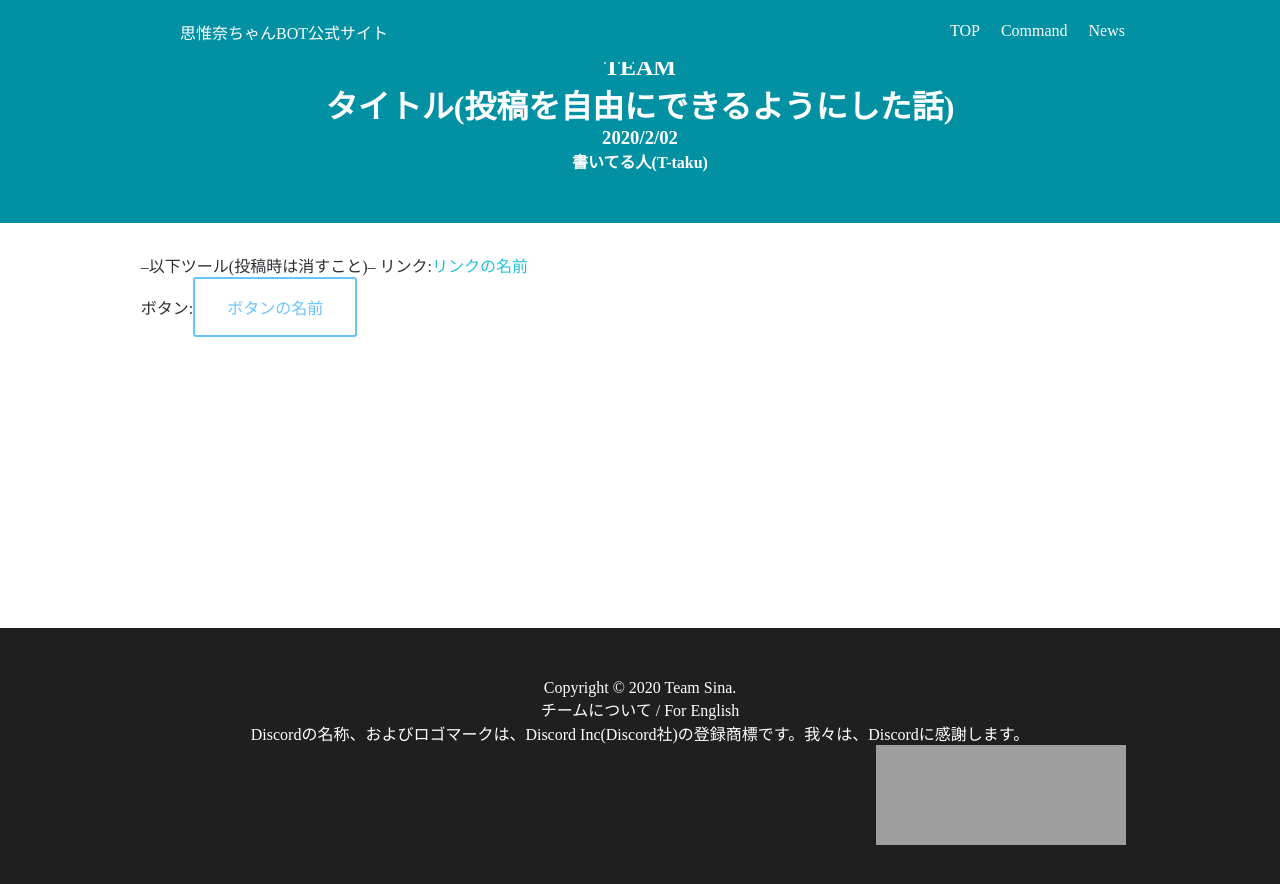
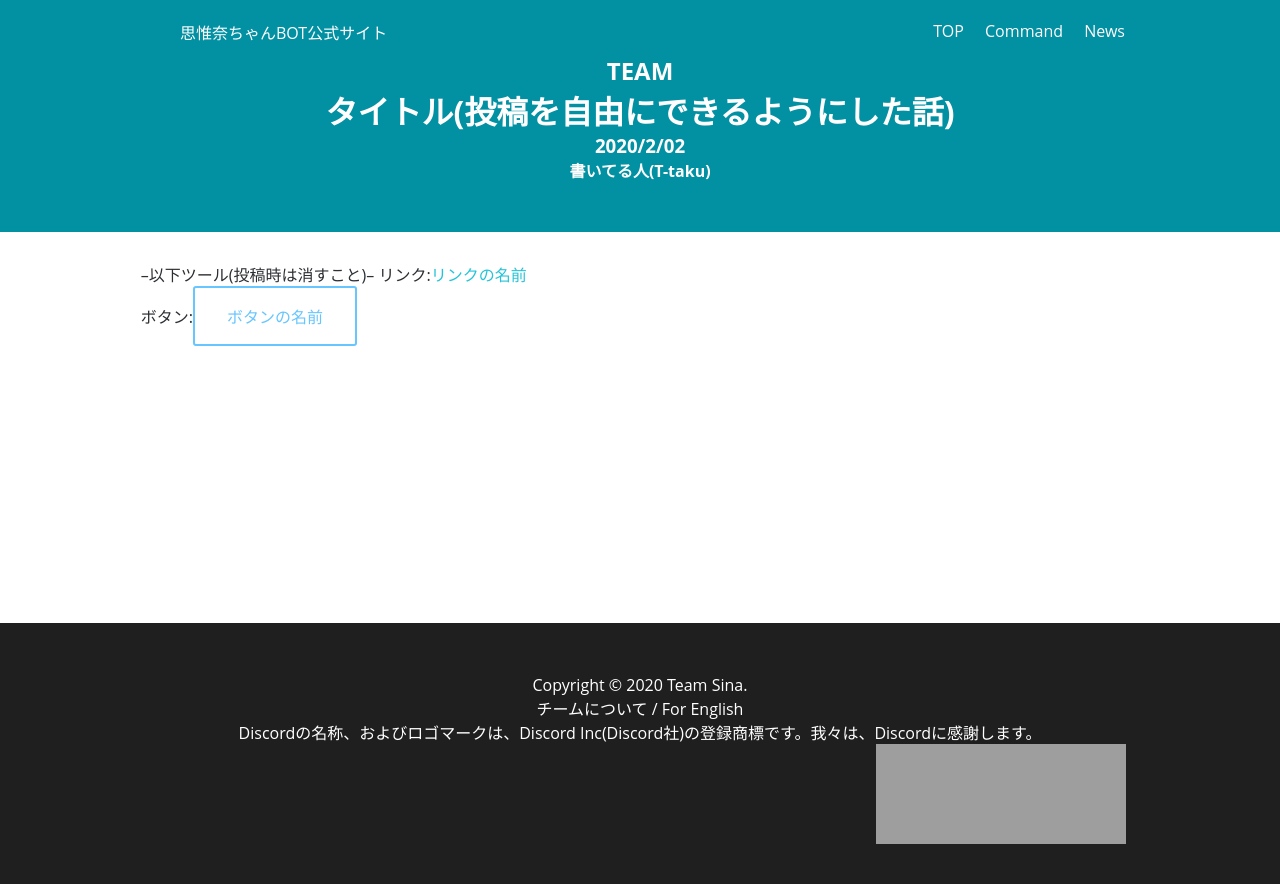
Before and after one commit to SinaKitagami/sinakitagami.github.io, a Jekyll site: the page built from blog-template.md, in a window 1280 px wide. Shown: the top 884 px of the page. Built offline with Jekyll 4.4.1, drawn with Linux system fonts in a browser that asks for light colours; grey boxes are pictures that could not be loaded.

Commit message:
スマホでフォントを統一できるようにした(たぶん)

```diff
--- a/assets/css/main.scss
+++ b/assets/css/main.scss
@@ -6,10 +6,12 @@
         padding: 0;
     }
 
-@import url('https://fonts.googleapis.com/css?family=Noto+Sans+JP&display=swap&subset=japanese');
+/*@import url('https://fonts.googleapis.com/css?family=Noto+Sans+JP&display=swap&subset=japanese');*/
 
 /*config*/
 body{
+    font-family: 'Noto Sans JP', sans-serif;
+    font-family: 'Open Sans', sans-serif;
     margin:0; padding:0;
     color: #2C2F33;
     background-color: rgba(255, 255, 255, 0.781);
```
